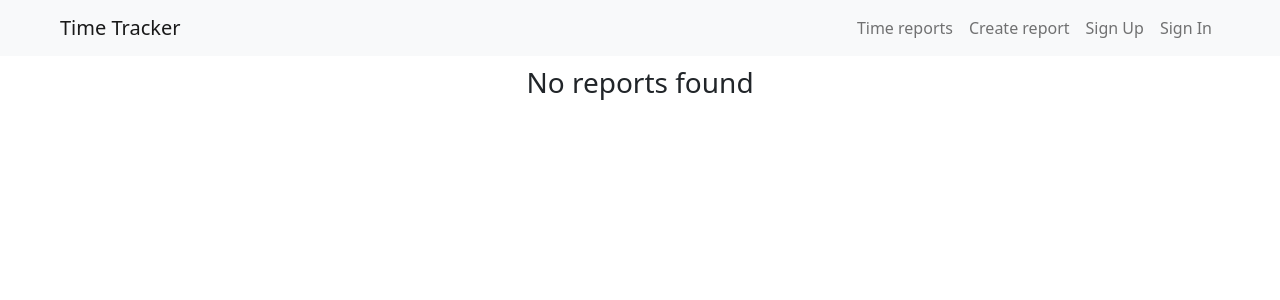
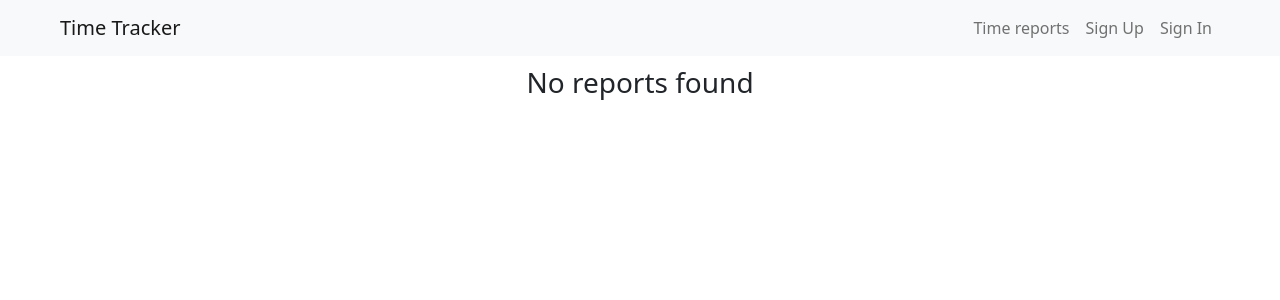
Before and after one commit to shorodilov/timetracker, a Flask app: page / in a window 1280 px wide. Shown: the top 300 px of the page. Run offline with Flask 2, Linux system fonts and the light colour scheme; parts of the project's set-up code (start-up, migrations or seed data) failed here and were passed over.

Commit message:
Update navbar template

```diff
--- a/templates/_navbar.html
+++ b/templates/_navbar.html
@@ -10,10 +10,10 @@
         <li class="nav-item">
           <a class="nav-link" href="{{ url_for("log_list") }}">Time reports</a>
         </li>
-        <li class="nav-item">
-          <a class="nav-link" href="{{ url_for("log_create") }}">Create report</a>
-        </li>
         {% if current_user.is_authenticated %}
+          <li class="nav-item">
+            <a class="nav-link" href="{{ url_for("log_create") }}">Create report</a>
+          </li>
           <li class="nav-item">
             <a class="nav-link" href="{{ url_for("logout") }}">Logout</a>
           </li>
```
